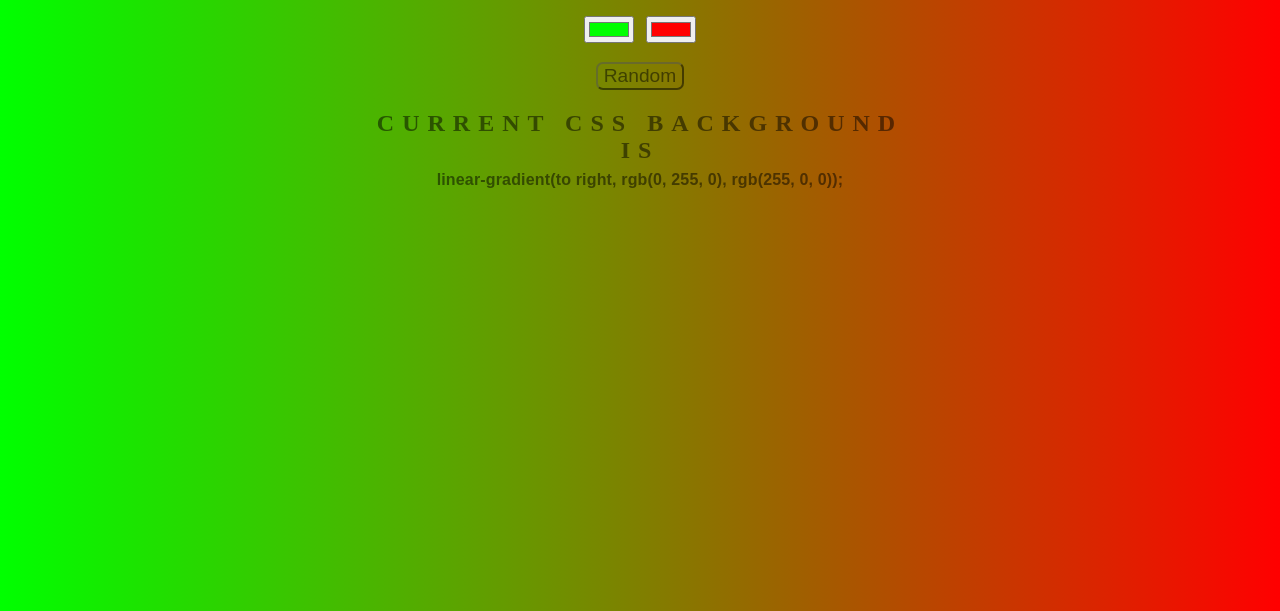
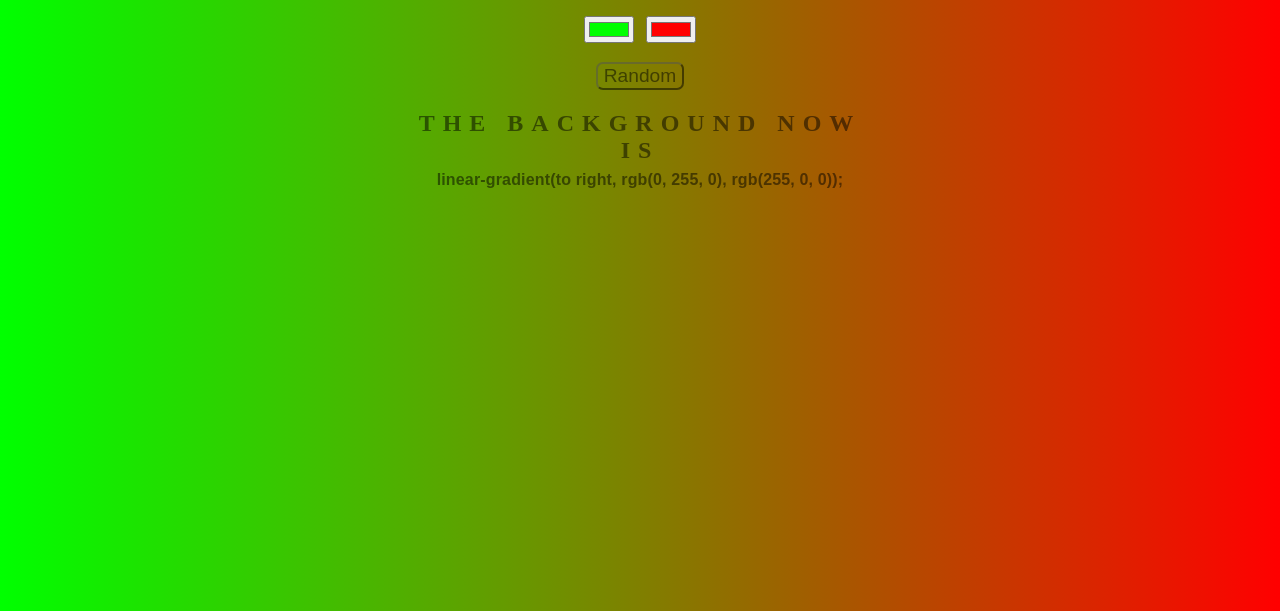
Before and after one commit to ehtesham108/background-generator, a plain HTML site: page index.html in a window 1280 px wide. Shown: the part 189-800 px from the top of the page. Drawn offline with Linux system fonts and the light colour scheme.

Commit message:
Changing text

```diff
--- a/index.html
+++ b/index.html
@@ -9,7 +9,7 @@
 	<input class="color1 color-selector" type="color" name="color1" value="#00ff00">
 	<input class="color2 color-selector" type="color" name="color2" value="#ff0000">
 	<button class="random">Random</button>
-	<h2>Current CSS Background<br>is</h2>
+	<h2>The background now<br>is</h2>
 	<h3></h3>
 	<script type="text/javascript" src="script.js"></script>
 </body>
```
